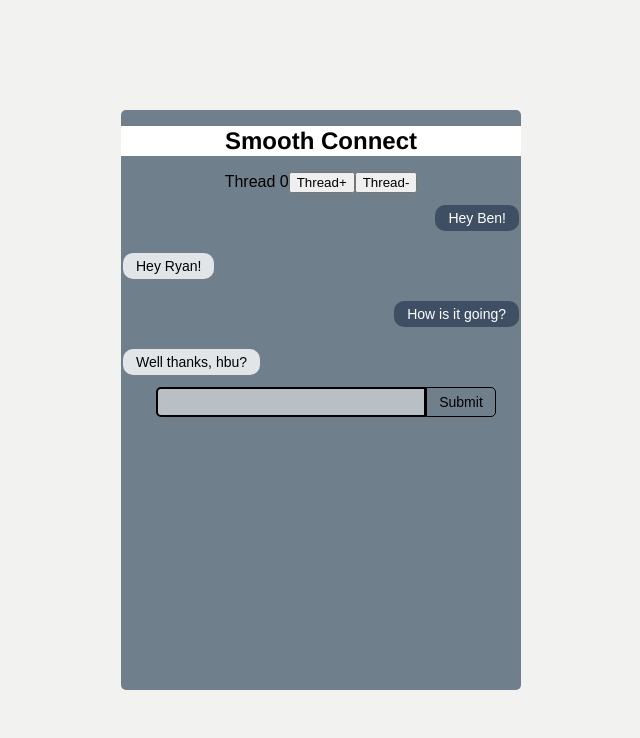
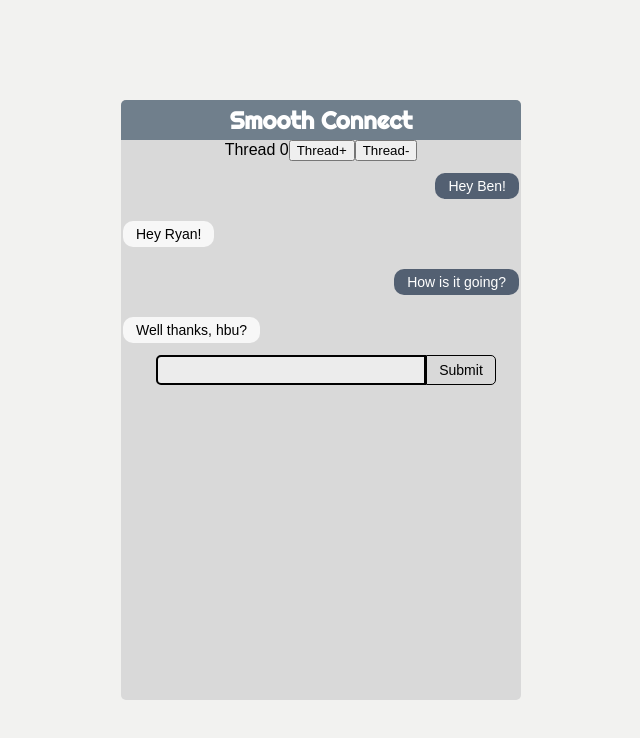
Before and after one commit to RyanNormanSchultz/smooth_connect, a React (Create React App) app in the folder my-app/: page / in a window 1280 px wide. Shown: the top 738 px of the page, without its empty margins (319-959 px from the left). Built offline with nearby package versions, Linux system fonts and the light colour scheme.

Commit message:
fixed header

```diff
--- a/my-app/public/index.html
+++ b/my-app/public/index.html
@@ -10,6 +10,7 @@
     -->
     <link rel="manifest" href="%PUBLIC_URL%/manifest.json">
     <link rel="shortcut icon" href="%PUBLIC_URL%/favicon.ico">
+    <link href="https://fonts.googleapis.com/css?family=Righteous" rel="stylesheet">
     <!--
       Notice the use of %PUBLIC_URL% in the tags above.
       It will be replaced with the URL of the `public` folder during the build.
--- a/my-app/src/App.css
+++ b/my-app/src/App.css
@@ -19,8 +19,8 @@
 
 .App-Container{
   width: 400px;
-  height: 580px;
-  background-color: #707F8C;
+  height: 600px;
+  background-color: #D9D9D9;
   border-radius: 5px;
   overflow: hidden;
 }
@@ -28,12 +28,14 @@
 .App-title {
   font-size: 1.5em;
   width: 100%;
-  height: 30px;
-  background-color:white;
-  font-family: "Helvetica";
+  height: 40px;
+  background-color:#707F8C;
+  font-family: "Righteous";
+  color: white;
   display: flex;
   align-items: center;
   justify-content: center;
+  margin:0px;
 }
 
 .Chat-Container{
```
